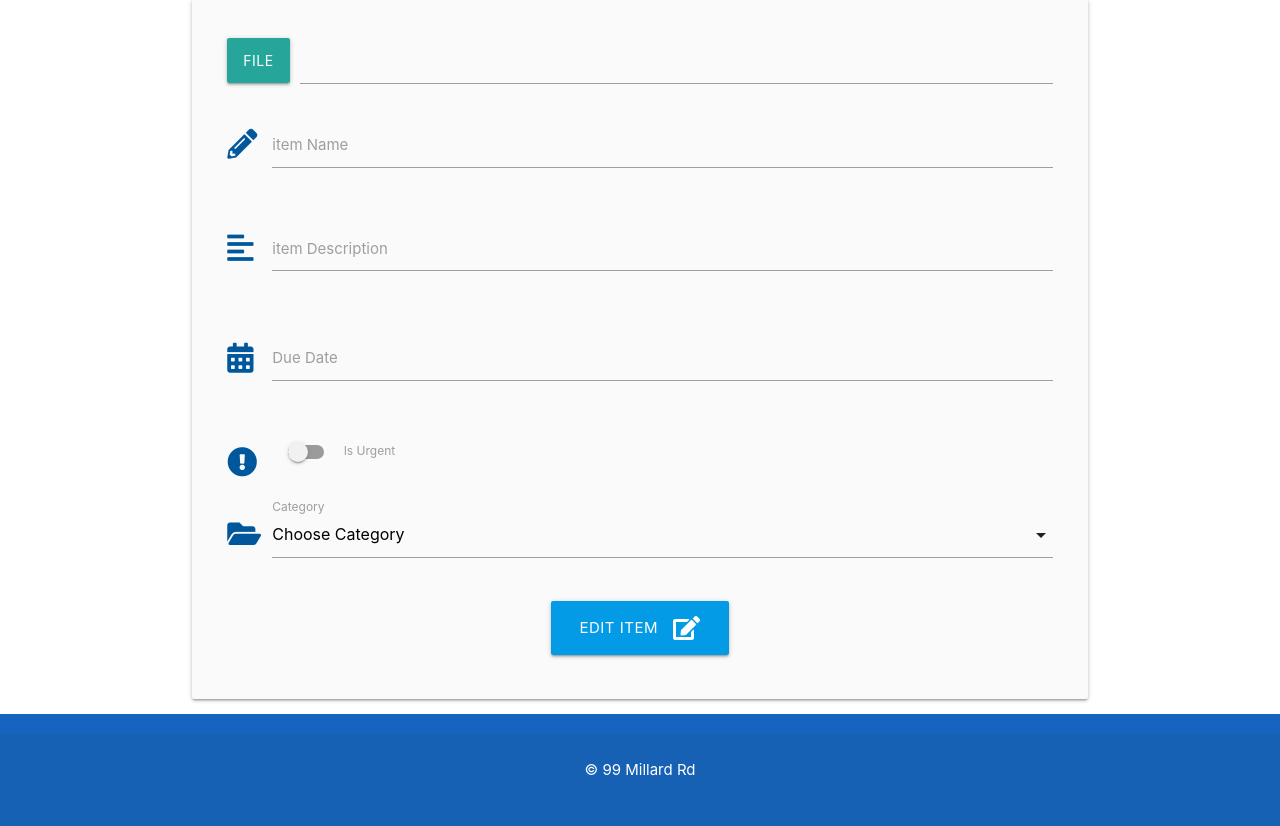
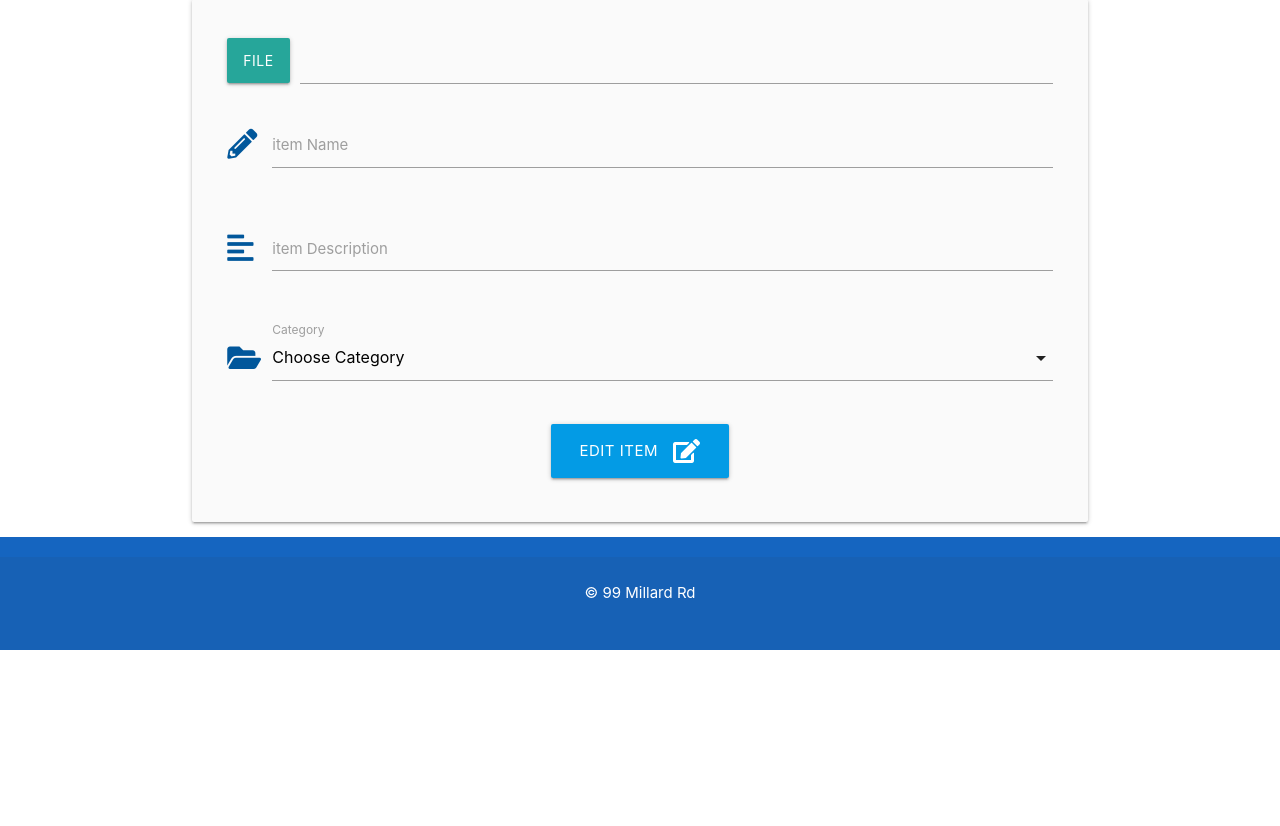
Before and after one commit to Babalu2017/flask_marketplace, a Flask app: template marketplace/templates/edit_item.html in a window 1280 px wide. Shown: the part 160-986 px from the top of the page. After the commit the page ends 810 px from the top, so only its background shows below. Run offline with Flask 2, Linux system fonts and the light colour scheme; the template is opened without the code that fills it, so the values that code supplies are empty.

Commit message:
removed due date and is urgent feature

```diff
--- a/marketplace/templates/dashboard.html
+++ b/marketplace/templates/dashboard.html
@@ -46,9 +46,6 @@
             </div>
             <div class="card-reveal">
             <span class="card-title grey-text text-darken-4">{{ item.item_name }}<i class="material-icons right">close</i></span>
-            <p>
-                <strong>Deadline: </strong> {{item.due_date.strftime("%d %B, %Y")}}
-            </p>
             <p>Description: {{ item.item_description }}</p>
             </div>
           </div>
--- a/marketplace/templates/edit_item.html
+++ b/marketplace/templates/edit_item.html
@@ -35,31 +35,6 @@
                 <label for="item_description">item Description</label>
             </div>
         </div>
-        <!-- due date -->
-        <div class="row">
-            <div class="input-field col s12">
-                <i class="fas fa-calendar-alt prefix light-blue-text text-darken-4"></i>
-                <input id="due_date" name="due_date" value="{{ item.due_date.strftime('%d %B, %Y') }}" type="text" class="datepicker validate" required>
-                <label for="due_date">Due Date</label>
-            </div>
-        </div>
-        <!-- is urgent -->
-        <div class="row">
-            <div class="input-field col s12">
-                <div class="switch">
-                    <i class="fas fa-exclamation-circle prefix light-blue-text text-darken-4"></i>
-                    <label for="is_urgent">
-                        {% if item.is_urgent == True %}
-                            <input id="is_urgent" name="is_urgent" type="checkbox" checked>
-                        {% else %}
-                            <input id="is_urgent" name="is_urgent" type="checkbox">
-                        {% endif %}
-                        <span class="lever"></span>
-                        Is Urgent
-                    </label>
-                </div>
-            </div>
-        </div>
         <!-- category id -->
         <div class="row">
             <div class="input-field col s12">
```
